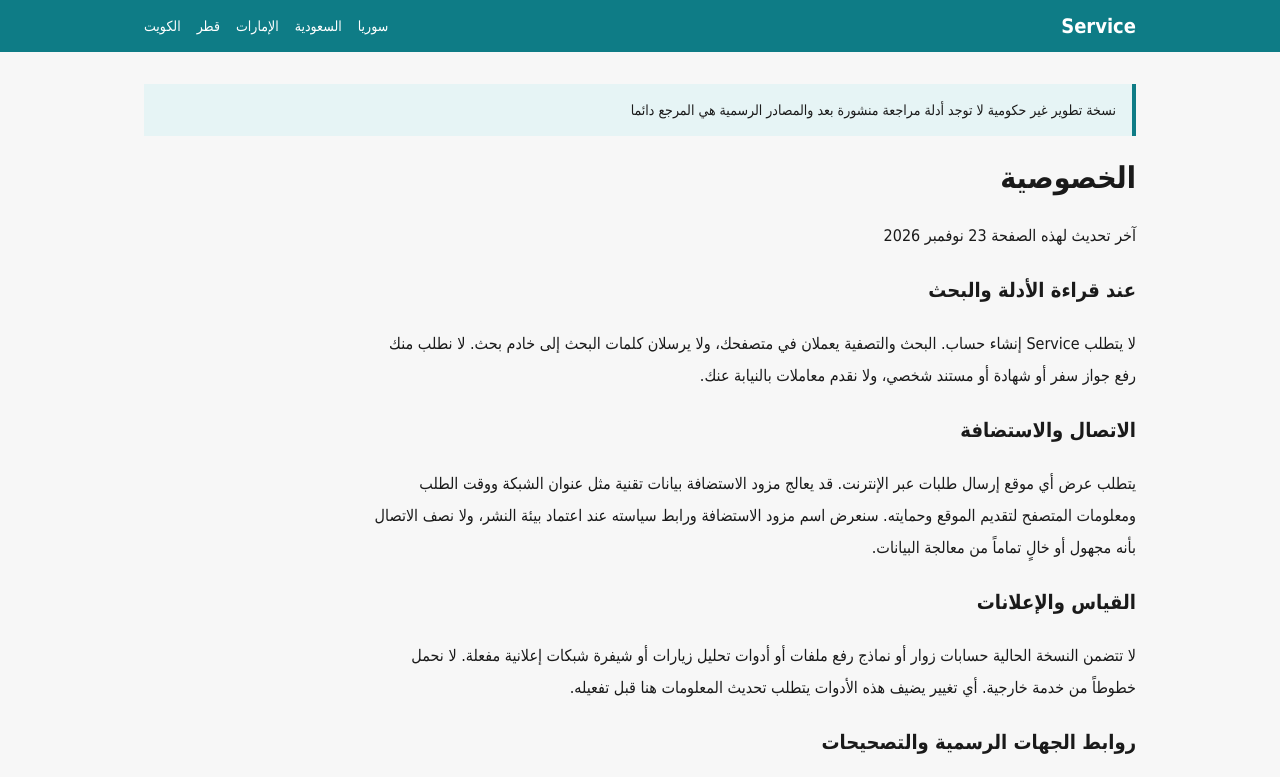
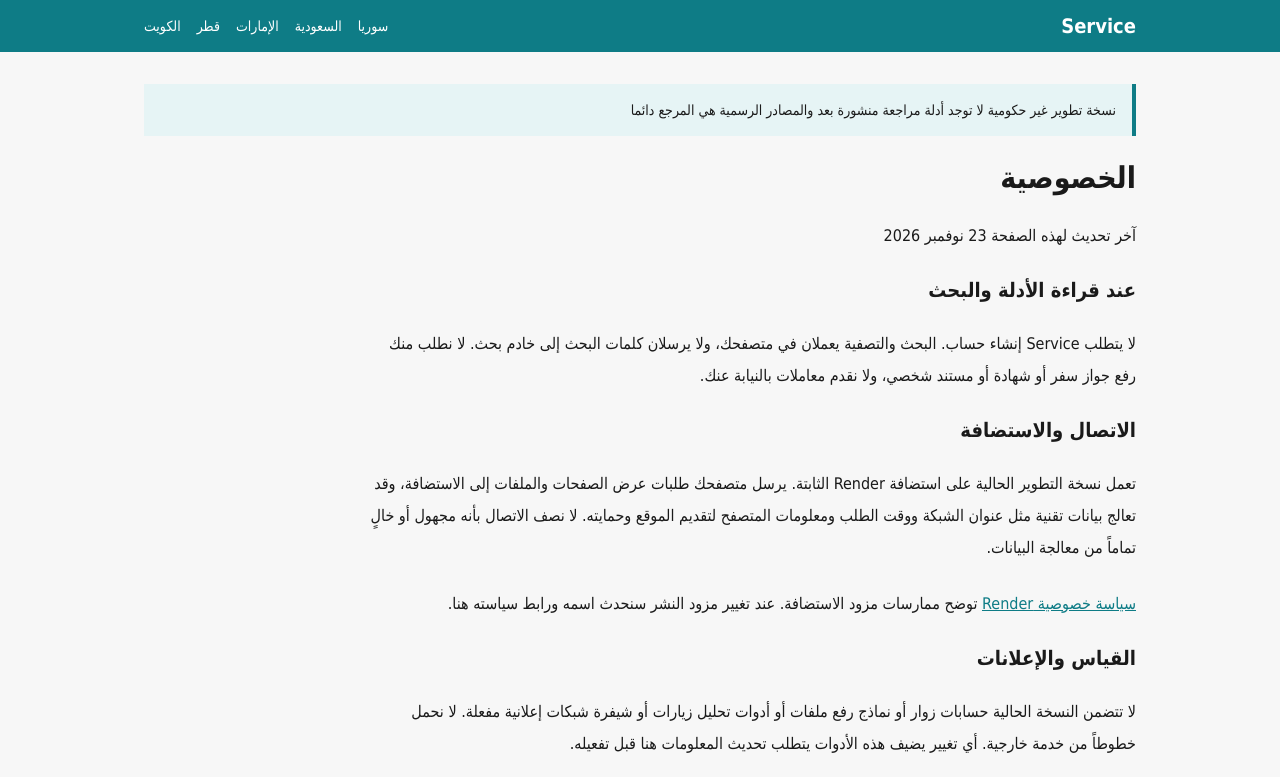
Before and after one commit to Anas379110/Service-Website, an Astro site in the folder websites/: page /privacy in a window 1280 px wide. Shown: the top 777 px of the page. Built offline with nearby package versions, Linux system fonts and the light colour scheme; Astro itself is replaced by a stand-in of ours.

Commit message:
Name actual Render development host in Service privacy

```diff
--- a/websites/src/pages/privacy.astro
+++ b/websites/src/pages/privacy.astro
@@ -8,7 +8,8 @@ import BaseLayout from '../layouts/BaseLayout.astro';
     <h2 class="text-xl font-bold">عند قراءة الأدلة والبحث</h2>
     <p>لا يتطلب Service إنشاء حساب. البحث والتصفية يعملان في متصفحك، ولا يرسلان كلمات البحث إلى خادم بحث. لا نطلب منك رفع جواز سفر أو شهادة أو مستند شخصي، ولا نقدم معاملات بالنيابة عنك.</p>
     <h2 class="text-xl font-bold">الاتصال والاستضافة</h2>
-    <p>يتطلب عرض أي موقع إرسال طلبات عبر الإنترنت. قد يعالج مزود الاستضافة بيانات تقنية مثل عنوان الشبكة ووقت الطلب ومعلومات المتصفح لتقديم الموقع وحمايته. سنعرض اسم مزود الاستضافة ورابط سياسته عند اعتماد بيئة النشر، ولا نصف الاتصال بأنه مجهول أو خالٍ تماماً من معالجة البيانات.</p>
+    <p>تعمل نسخة التطوير الحالية على استضافة Render الثابتة. يرسل متصفحك طلبات عرض الصفحات والملفات إلى الاستضافة، وقد تعالج بيانات تقنية مثل عنوان الشبكة ووقت الطلب ومعلومات المتصفح لتقديم الموقع وحمايته. لا نصف الاتصال بأنه مجهول أو خالٍ تماماً من معالجة البيانات.</p>
+    <p><a href="https://render.com/privacy" target="_blank" rel="noopener noreferrer" class="text-brand underline">سياسة خصوصية Render</a> توضح ممارسات مزود الاستضافة. عند تغيير مزود النشر سنحدث اسمه ورابط سياسته هنا.</p>
     <h2 class="text-xl font-bold">القياس والإعلانات</h2>
     <p>لا تتضمن النسخة الحالية حسابات زوار أو نماذج رفع ملفات أو أدوات تحليل زيارات أو شيفرة شبكات إعلانية مفعلة. لا نحمل خطوطاً من خدمة خارجية. أي تغيير يضيف هذه الأدوات يتطلب تحديث المعلومات هنا قبل تفعيله.</p>
     <h2 class="text-xl font-bold">روابط الجهات الرسمية والتصحيحات</h2>
```
